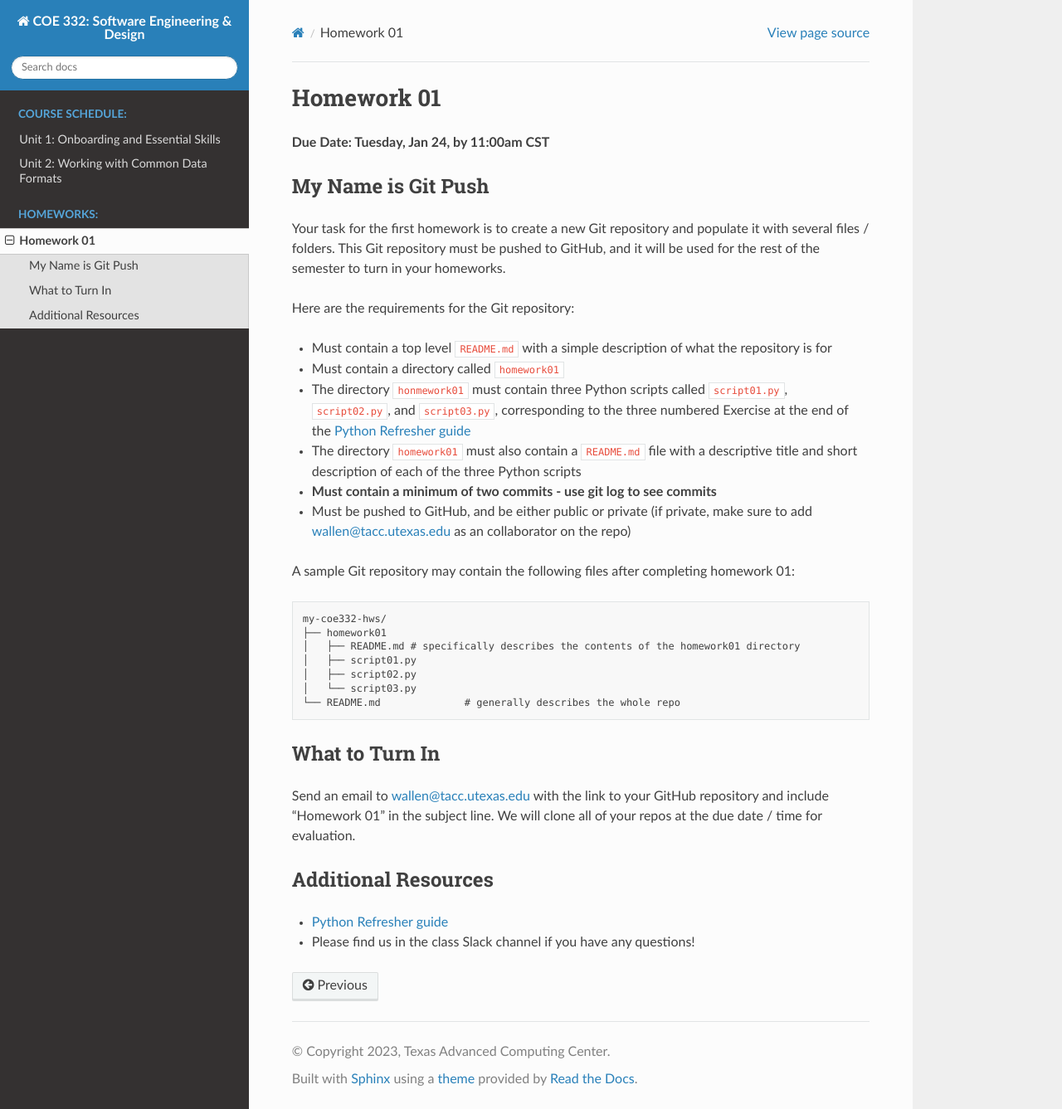
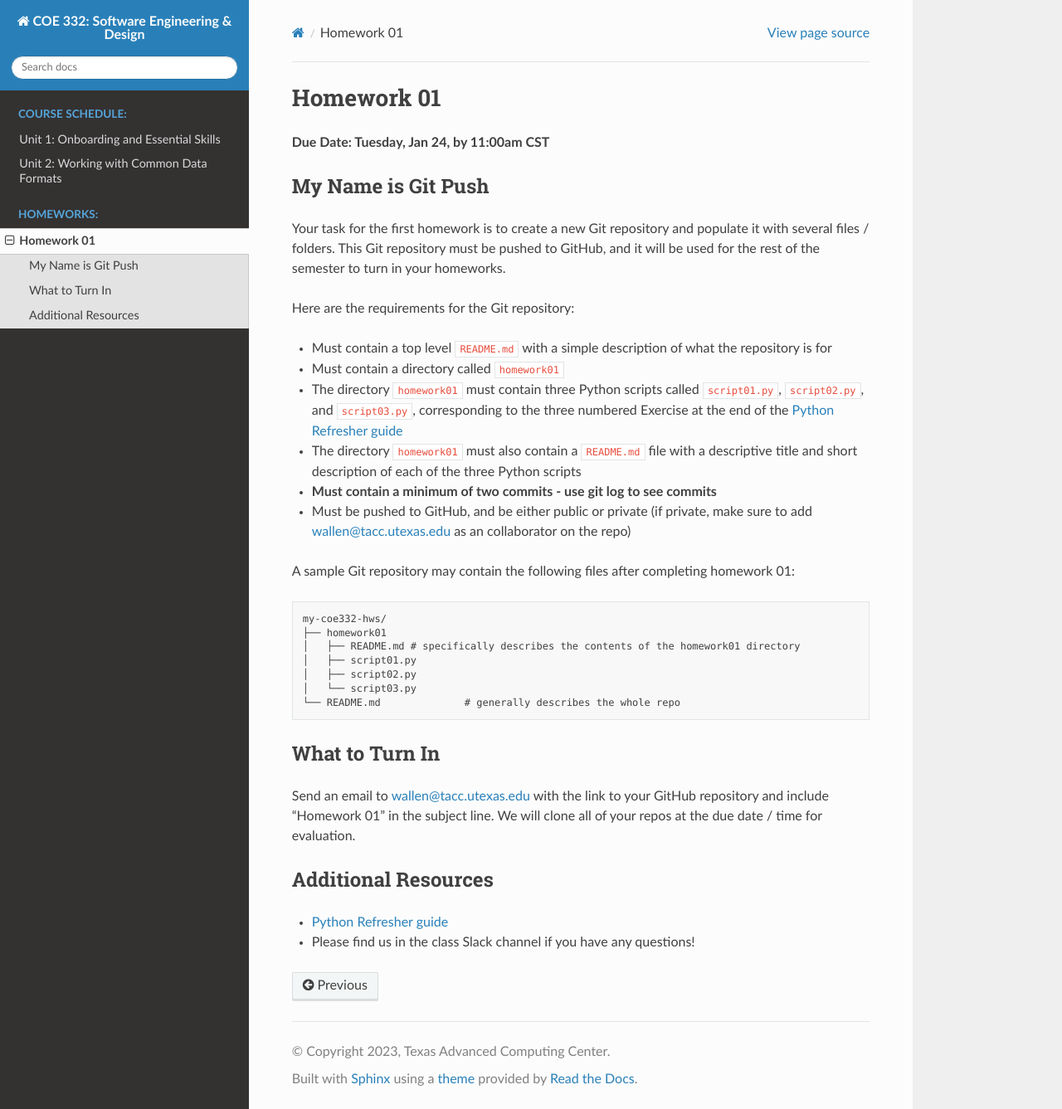
Before and after one commit to TACC/coe-332-sp23, a Sphinx documentation site: the page built from docs/homework/homework01.rst, in a window 1280 px wide and 1337 px high. Shown: the whole window at 83% size. Built offline with Sphinx 7.4.7 and the Read the Docs theme 2.0.0, drawn with Linux system fonts in a browser that asks for light colours.

Commit message:
Update homework01.rst

```diff
--- a/docs/homework/homework01.rst
+++ b/docs/homework/homework01.rst
@@ -15,7 +15,7 @@ Here are the requirements for the Git repository:
 * Must contain a top level ``README.md`` with a simple description of what the
   repository is for
 * Must contain a directory called ``homework01``
-* The directory ``honmework01`` must contain three Python scripts called ``script01.py``,
+* The directory ``homework01`` must contain three Python scripts called ``script01.py``,
   ``script02.py``, and ``script03.py``, corresponding to the three numbered Exercise at the end of the
   `Python Refresher guide <https://coe-332-sp23.readthedocs.io/en/latest/unit01/python_refresher.html#exercises>`_
 * The directory ``homework01`` must also contain a ``README.md`` file with a
```
